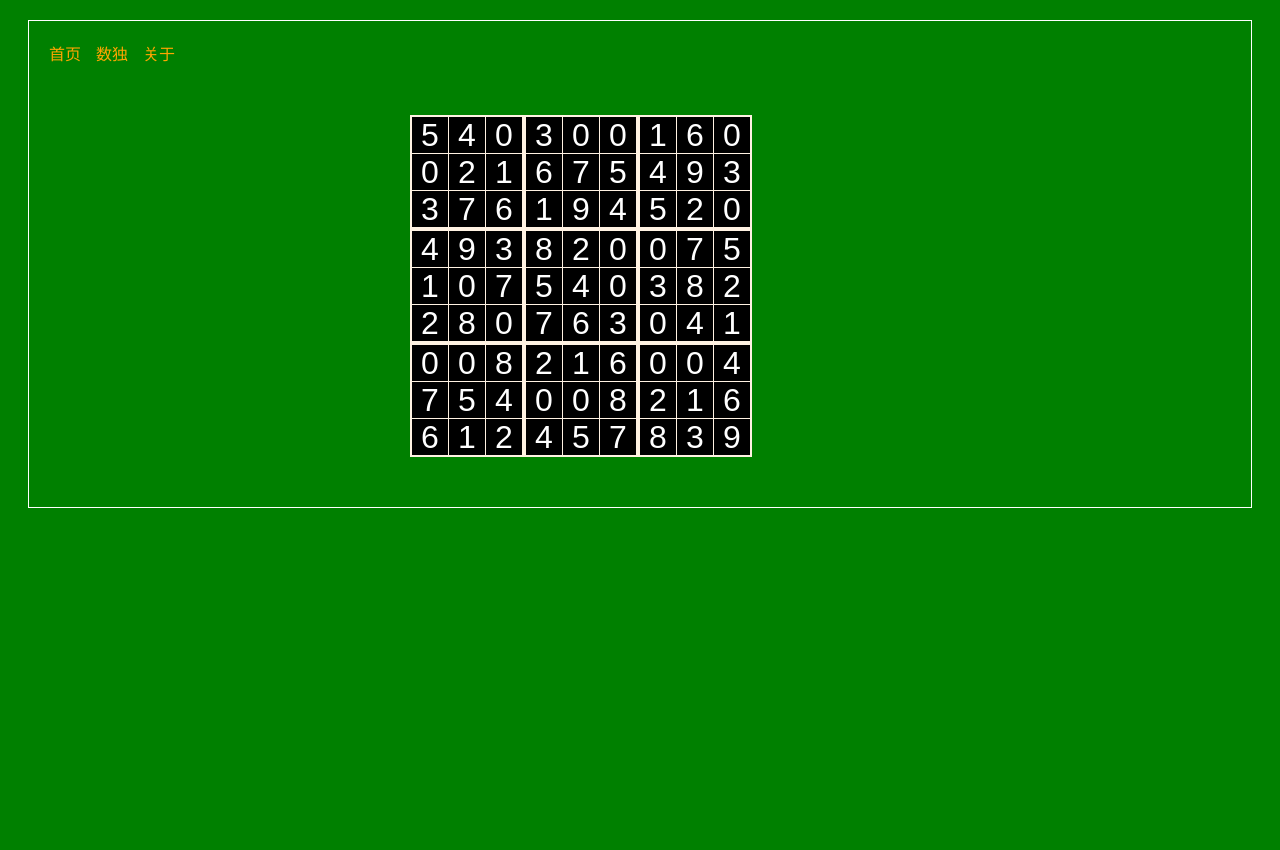
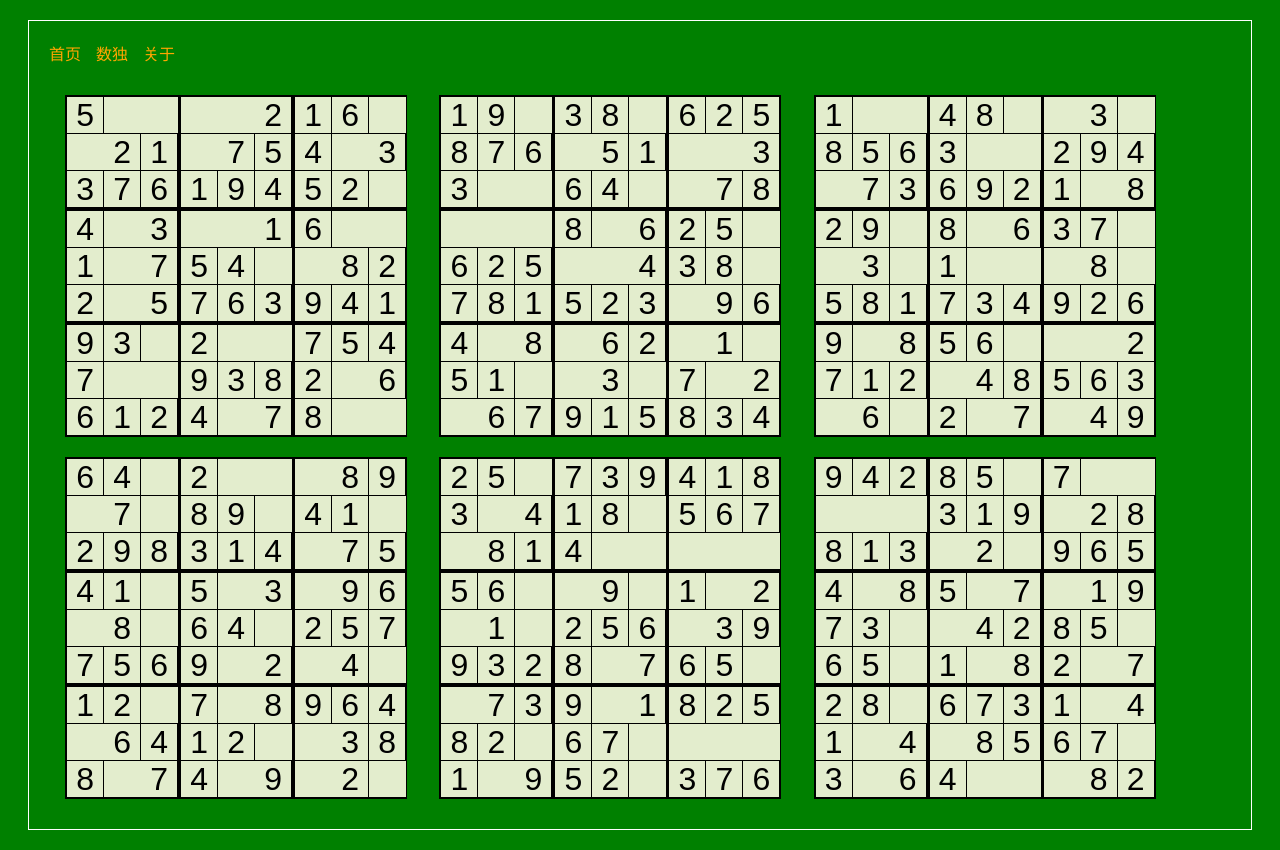
Before and after one commit to biztudio/nextbrain, a Next.js app: page /sudoku in a window 1280 px wide. Before the commit the page ends 800 px from the top, so only its background shows below. Built offline with nearby package versions, Linux system fonts and the light colour scheme.

Commit message:
sudoku display

```diff
--- a/components/Sudoku.js
+++ b/components/Sudoku.js
@@ -1,15 +1,12 @@
 import sudokukit from '../middleware/sudokukit';
 
-const groupsize = 9;
 const getSudokuData = level => {
 
     let puzzle = sudokukit.getSudokuPuzzle(level).SudokuPuzzle//level is between 2 and 6
-    let groupCount = puzzle.length / groupsize;
     let sudokuGroups = [];
 
     let cellsInGroup = [];
     let groupIndex = 0;
-    //TODO: recaculate the sudoku push logic
 
     let startIndes = sudokukit.getStartIndesInGrids()
     for(let gi_index of startIndes){
@@ -34,7 +31,20 @@ const renderSudoku = (level) => {
 
                 { getSudokuData(level).map(sg =>
                     <div  className='sudokugroup' key={sg.index}>
-                        {sg.data.map(sd => <div className='sudokudisplay' key={sd.index}>{sd.display}</div>)}
+                        {sg.data.map(sd =>
+
+                            {
+                                if(sd.display > 0){
+                                    return <div className='sudokudisplay' key={sd.index}>{sd.display}</div>
+                                }
+                                else{
+                                    return <div className='sudokudisplay' key={sd.index}>
+                                        <input className='sudokuanswer' autoComplete='off' type='text' maxLength='1'/>
+                                    </div>
+                                }
+                            }
+
+                        )}
                     </div>) }
 
             </div>
@@ -44,18 +54,17 @@ const renderSudoku = (level) => {
                     flex-direction:row;
                     flex-wrap: wrap;
                     justify-content:space-around;
-                    background:#FFF2E2;
+                    background:#000;
                     width:342px;
                     height:342px;
-                    margin:30px;
+                    margin:10px;
                 }
                 .sudokugroup{
                     display:flex;
                     flex-direction:row;
                     flex-wrap: wrap;
                     justify-content:space-around;
-
-                    background:#FFF2E2;
+                    background:#000;
                     font-size:32px;
                     width: 111px;
                     height: 111px;
@@ -66,12 +75,25 @@ const renderSudoku = (level) => {
                     height:36px;
                     display:flex;
                     justify-content:center;
-                    background:#000;
+                    background:#E3EDCD;
+                    color:#000
                 }
                 .sudokuanswer{
+                    background:#E3EDCD;
                     color: purple;
+                    width:26px;
+                    height:34px;
+                    margin-left:8px;
+                    border:0;
+                    font-size:32px;
+                    font-family: "Microsoft YaHei","黑体","宋体",'Arial',sans-serif;
                 }
                 .sudokuhint{
+                    width:36px;
+                    height:36px;
+                    display:flex;
+                    justify-content:center;
+                    background:#E3EDCD;
                     color: gray;
                 }
             `}</style>
@@ -97,7 +119,7 @@ const SudokuComponent = (props) => {
                 flex-direction:row;
                 flex-wrap: wrap;
                 justify-content:space-around;
-                width:90%;
+                width:95%;
 
             }
         `}</style>
--- a/pages/sudoku.js
+++ b/pages/sudoku.js
@@ -6,7 +6,7 @@ const Sudoku = (props) => (
 
     <Layout   title="Nextbrain - 数独">
 
-        <SudokuComponent level='2' />
+        <SudokuComponent level='3' count='6'/>
 
     </Layout>
 
```
